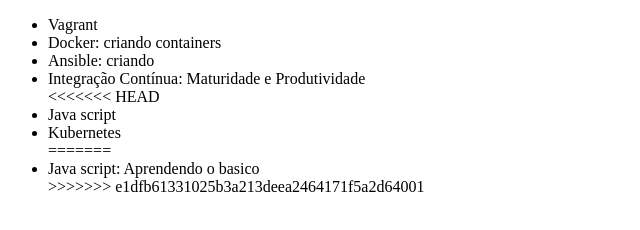
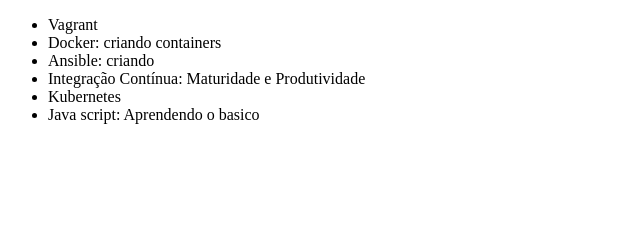
Before and after one commit to brunocardoso1/learning-git, a plain HTML site: page index.html in a window 1280 px wide. Shown: the whole page, without its empty margins (0-640 px from the left). Drawn offline with Linux system fonts and the light colour scheme.

Commit message:
fixed conflitos

```diff
--- a/index.html
+++ b/index.html
@@ -10,12 +10,8 @@
         <li>Docker: criando containers</li>
         <li>Ansible: criando </li>
         <li>Integração Contínua: Maturidade e Produtividade</li>
-<<<<<<< HEAD
-        <li>Java script</li>
         <li>Kubernetes</li>
-=======
         <li>Java script: Aprendendo o basico</li>
->>>>>>> e1dfb61331025b3a213deea2464171f5a2d64001
     </ul>
 </body>
 </html>
```
